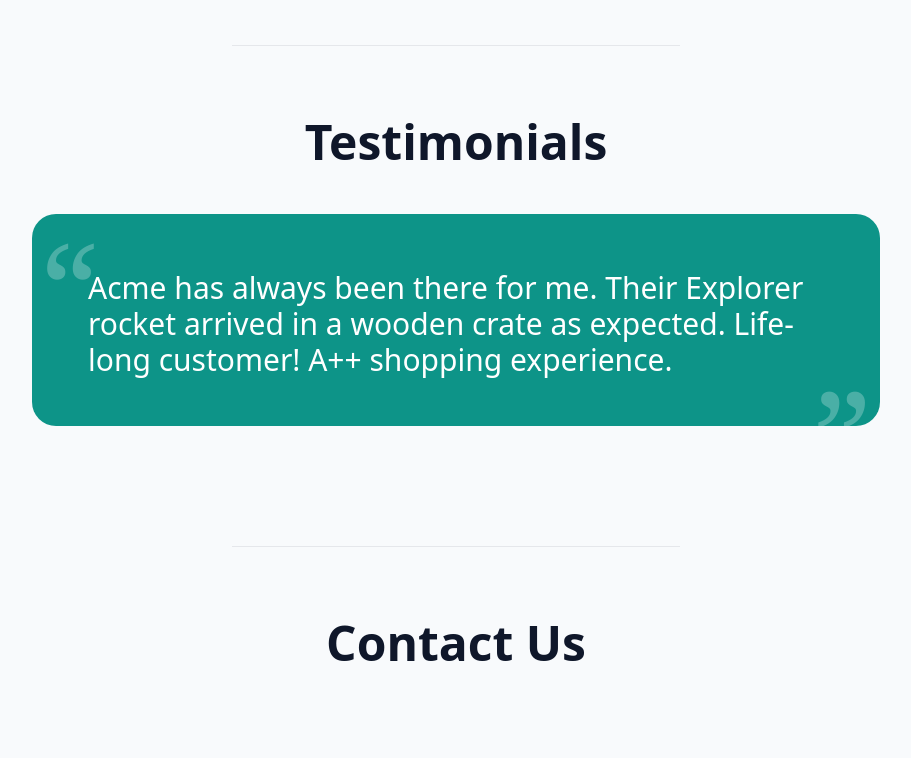
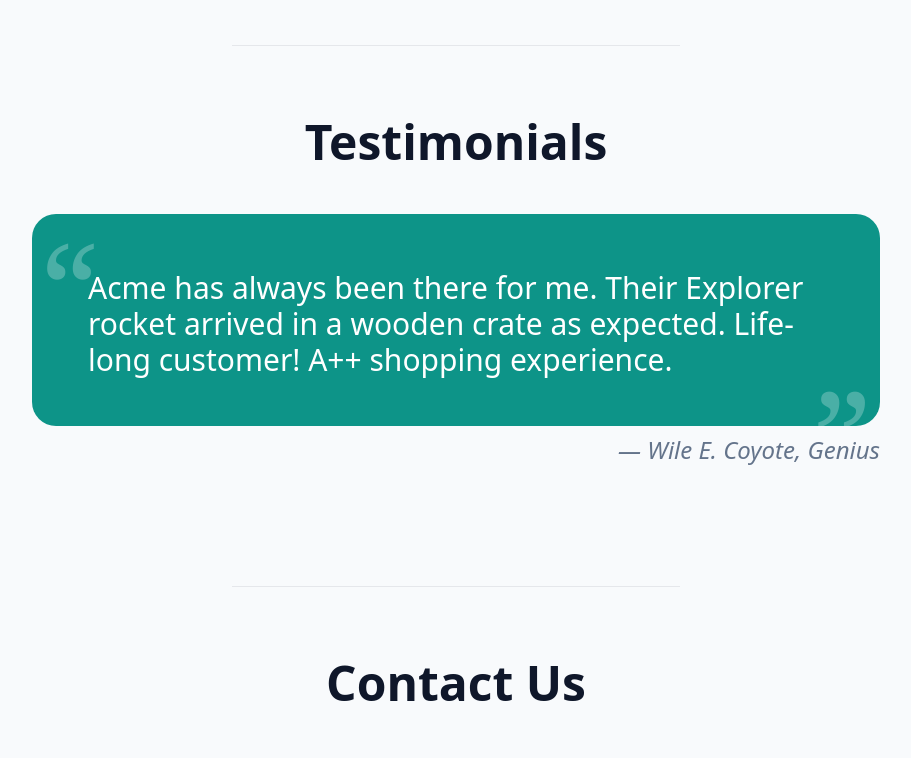
Before and after one commit to aadarshraj02/Acme-Rocket-Page, a website: page src/index.html in a window 1280 px wide. Shown: the part 1092-1850 px from the top of the page, without its empty margins (184-1095 px from the left). Drawn offline with Linux system fonts and the light colour scheme.

Commit message:
added quote in fig caption

```diff
--- a/src/index.html
+++ b/src/index.html
@@ -148,6 +148,11 @@
               experience.
             </p>
           </blockquote>
+          <figcaption
+            class="italic text-xl sm:text-2xl text-right mt-2 text-slate-500 dark:text-slate-400"
+          >
+            &#8212; Wile E. Coyote, Genius
+          </figcaption>
         </figure>
       </section>
       <hr class="mx-auto bg-black dark:bg-white w-1/2" />
```
Also changed, not shown: src/output.css.
